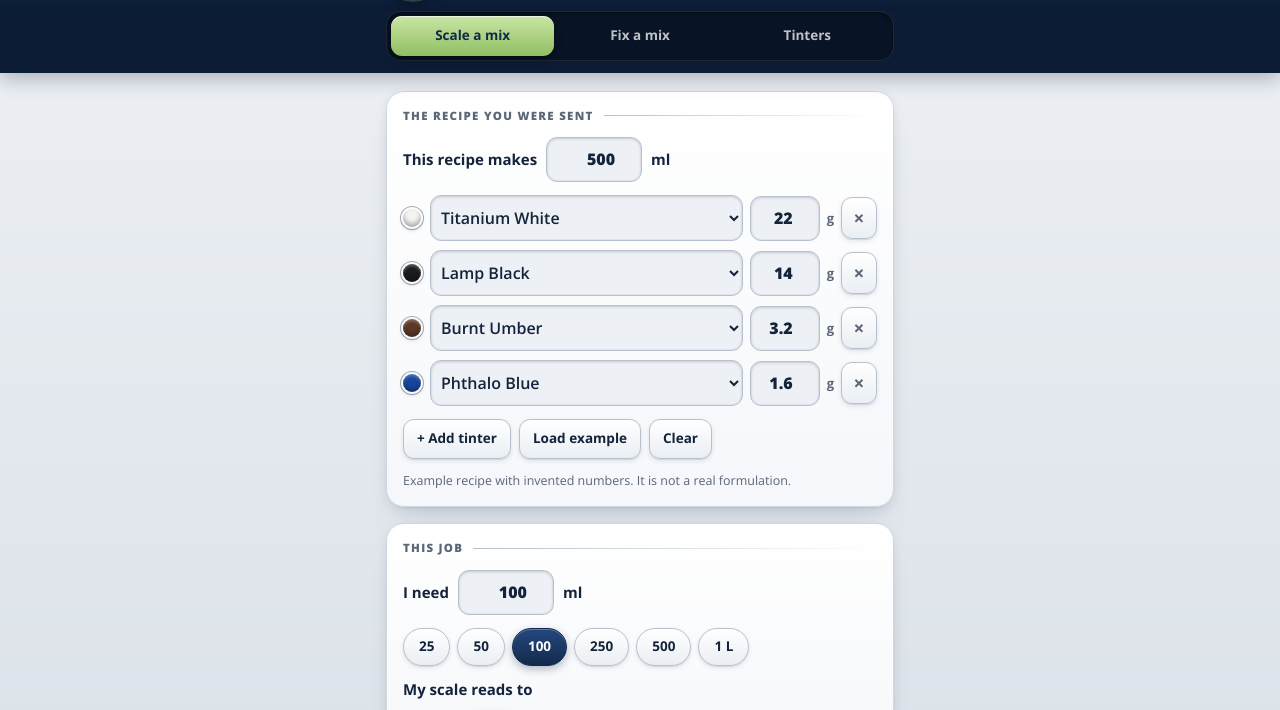
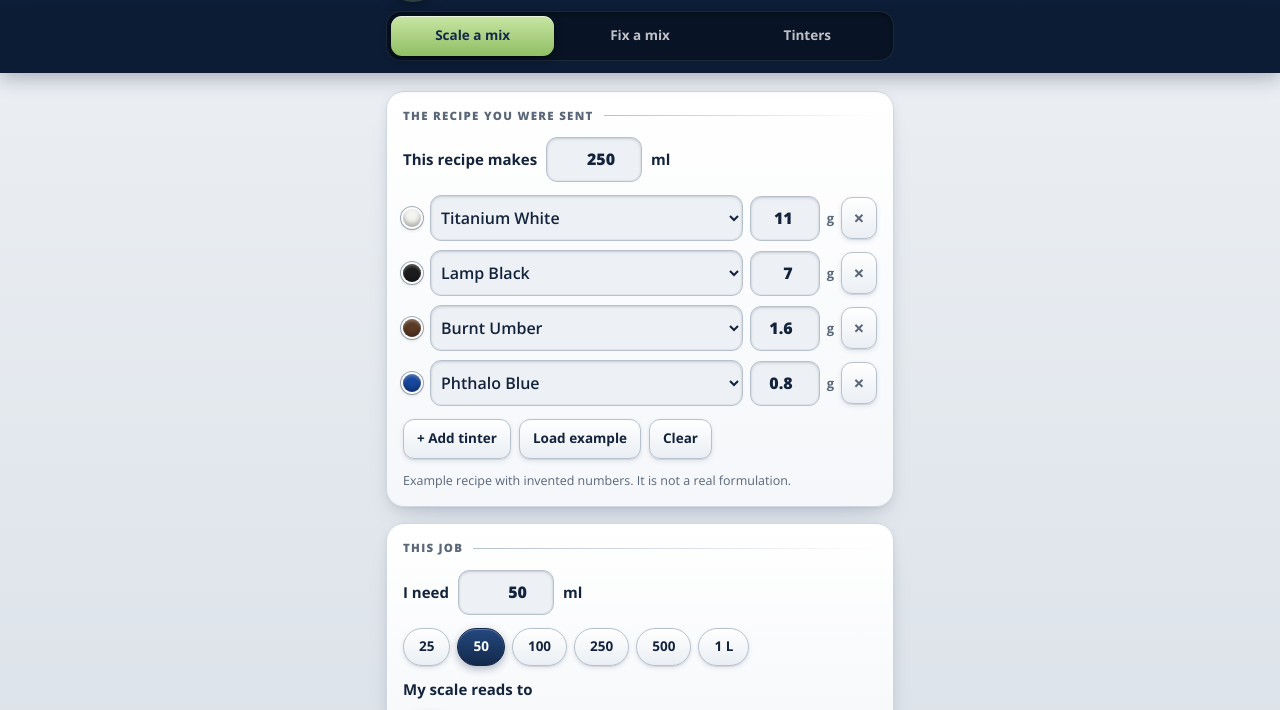
Before and after one commit to Learning-Development667/marvs-mix-bench, a plain HTML site: page index.html in a window 1280 px wide. Shown: the part 75-785 px from the top of the page. Drawn offline with nearby package versions, Linux system fonts and the light colour scheme.

Commit message:
Set defaults from the stockroom's answers
Most van scales read to 1 g and recipes are issued for 250 ml, 500 ml
or 1 L, so the demo now opens on a 250 ml recipe scaled down to 50 ml
on a 1 g scale. The verdict no longer suggests batches larger than a
litre; it says when a finer scale would weigh everything instead. The
tinter list notes that vans carry one of two tint systems.

Co-Authored-By: Claude Fable 5.2 <noreply@anthropic.com>
Claude-Session: https://claude.ai/code/session_01LTwNRz6JVmV14hKRELe59J

```diff
--- a/index.html
+++ b/index.html
@@ -492,7 +492,7 @@
     <div class="card">
       <h2>The recipe you were sent</h2>
       <label class="field-line" for="recipe-qty">This recipe makes
-        <input class="num" id="recipe-qty" type="number" inputmode="decimal" min="1" step="any" value="500"> ml
+        <input class="num" id="recipe-qty" type="number" inputmode="decimal" min="1" step="any" value="250"> ml
       </label>
       <div class="rows" id="rows"></div>
       <div class="link-row">
@@ -506,7 +506,7 @@
     <div class="card">
       <h2>This job</h2>
       <label class="field-line" for="need-qty">I need
-        <input class="num" id="need-qty" type="number" inputmode="decimal" min="1" step="any" value="100"> ml
+        <input class="num" id="need-qty" type="number" inputmode="decimal" min="1" step="any" value="50"> ml
       </label>
       <div class="chips" id="need-chips">
         <button class="chip" type="button" data-need="25">25</button>
@@ -537,7 +537,8 @@
         <li>A scale can be out by half its smallest step. To keep that error under about 5%, each tinter must weigh at least ten steps: 10 g on a 1 g scale, 1 g on a 0.1 g scale.</li>
         <li>Anything lighter is converted to millilitres using the density printed on the tin, for a syringe. Below 0.10 ml a 1 ml syringe is not accurate enough either.</li>
         <li>Tinters are thick and some stays in the syringe. Use the same technique every time.</li>
-        <li>Syringe sizes and the 0.10 ml limit are working assumptions until the stockroom confirms what technicians carry.</li>
+        <li>Most van scales read to 1 g, so that is the starting setting. Change it if yours reads finer.</li>
+        <li>Syringe sizes and the 0.10 ml limit are working assumptions until we confirm what technicians carry.</li>
       </ul>
     </details>
   </section>
@@ -581,16 +582,16 @@
       </ol>
     </div>
 
-    <p class="draft"><strong>Draft guidance.</strong> Built from the notes on the tin labels and standard colour practice. Technical has not signed it off yet.</p>
+    <p class="draft"><strong>Draft guidance.</strong> Built from the notes on the tin labels and standard colour practice. Technical has not signed it off yet. It assumes the eleven tinters listed under Tinters.</p>
   </section>
 
   <!-- ═══ TINTERS ═══ -->
   <section class="panel" id="panel-tinters" role="tabpanel" aria-labelledby="tab-tinters" hidden>
     <div class="card">
-      <h2>The eleven tinters on the van</h2>
+      <h2>The eleven tinters</h2>
       <div id="tinter-list"></div>
     </div>
-    <p class="hint">Codes, material numbers and densities are from the tin labels. The coloured pots are for finding the tin, not for judging colour. Strength for the two Phthalos and the two oxides comes from the feasibility report. The other strength ratings are a draft for Technical to confirm.</p>
+    <p class="hint">Vans carry either the old or the new tint system. Which one these eleven belong to is still to be confirmed. Codes, material numbers and densities are from the tin labels. The coloured pots are for finding the tin, not for judging colour. Strength for the two Phthalos and the two oxides comes from the feasibility report. The other strength ratings are a draft for Technical to confirm.</p>
   </section>
 
   <p class="foot">MARV's Mix Bench · demo build</p>
@@ -631,21 +632,23 @@
 
   var SYRINGE_MIN_ML = 0.10;
   var SYRINGES = [1, 3, 5, 10, 20];
+  var MAX_TYPICAL_ML = 1000;   // largest batch HQ normally issues a recipe for
+  var FINER_SCALES = [0.1, 0.01];
 
   var EXAMPLE = {
-    recipeQty: 500,
+    recipeQty: 250,
     rows: [
-      { t: "TWX", g: 22 },
-      { t: "LBX", g: 14 },
-      { t: "BUX", g: 3.2 },
-      { t: "PBX", g: 1.6 }
+      { t: "TWX", g: 11 },
+      { t: "LBX", g: 7 },
+      { t: "BUX", g: 1.6 },
+      { t: "PBX", g: 0.8 }
     ]
   };
 
   var state = {
     recipeQty: EXAMPLE.recipeQty,
-    need: 100,
-    res: 0.1,
+    need: 50,
+    res: 1,
     rows: EXAMPLE.rows.map(function (r) { return { t: r.t, g: r.g }; }),
     isExample: true,
     family: "lightgrey",
@@ -702,9 +705,15 @@
       }
       return { t: t, g: g, ml: ml, method: method, syringe: syringe, stockOk: g * 10 >= thr - 1e-9 };
     });
+    var minG = Math.min.apply(null, lines.map(function (l) { return l.g; }));
+    var finerRes = null;
+    FINER_SCALES.forEach(function (r) {
+      if (finerRes === null && r < state.res && minG >= r * 10 - 1e-9) finerRes = r;
+    });
     return {
       lines: lines,
       thr: thr,
+      finerRes: finerRes,
       weighMin: roundUpNice(state.recipeQty * weighFactor),
       syringeMin: roundUpNice(state.recipeQty * syringeFactor)
     };
@@ -782,6 +791,8 @@
     var nSmall = c.lines.filter(function (l) { return l.method === "small"; }).length;
     var scaleName = state.res + " g scale";
     var kind, headText, bodyText, actions = [];
+    var bigBatchOk = c.weighMin <= MAX_TYPICAL_ML;
+    var finer = c.finerRes ? " A scale that reads to " + c.finerRes + " g could weigh every tinter at this size." : "";
 
     if (nSyr === 0 && nSmall === 0) {
       kind = "ok";
@@ -790,14 +801,18 @@
     } else if (nSmall === 0) {
       kind = "warn";
       headText = nSyr + (nSyr === 1 ? " tinter is" : " tinters are") + " too light to weigh at this size";
-      bodyText = "Measure " + (nSyr === 1 ? "it" : "them") + " by syringe, or make " + fmtQty(c.weighMin) + " and weigh everything on a " + scaleName + ".";
-      actions.push(c.weighMin);
+      bodyText = "Measure " + (nSyr === 1 ? "it" : "them") + " by syringe" +
+        (bigBatchOk ? ", or make " + fmtQty(c.weighMin) + " and weigh everything on a " + scaleName + "." : ".") + finer;
+      if (bigBatchOk) actions.push(c.weighMin);
     } else {
       kind = "stop";
       headText = nSmall + (nSmall === 1 ? " tinter is" : " tinters are") + " too small to measure at this size";
-      bodyText = "The smallest batch that works with a syringe is " + fmtQty(c.syringeMin) + ". To weigh everything on a " + scaleName + ", make " + fmtQty(c.weighMin) + ".";
+      bodyText = c.weighMin === c.syringeMin
+        ? "The smallest batch you can measure properly is " + fmtQty(c.syringeMin) + "."
+        : "The smallest batch that works with a syringe is " + fmtQty(c.syringeMin) + "." +
+          (bigBatchOk ? " To weigh everything on a " + scaleName + ", make " + fmtQty(c.weighMin) + "." : "") + finer;
       actions.push(c.syringeMin);
-      if (c.weighMin !== c.syringeMin) actions.push(c.weighMin);
+      if (bigBatchOk && c.weighMin !== c.syringeMin) actions.push(c.weighMin);
     }
     var box = el("div", "verdict " + kind);
     var icon = el("div", "icon");
```
